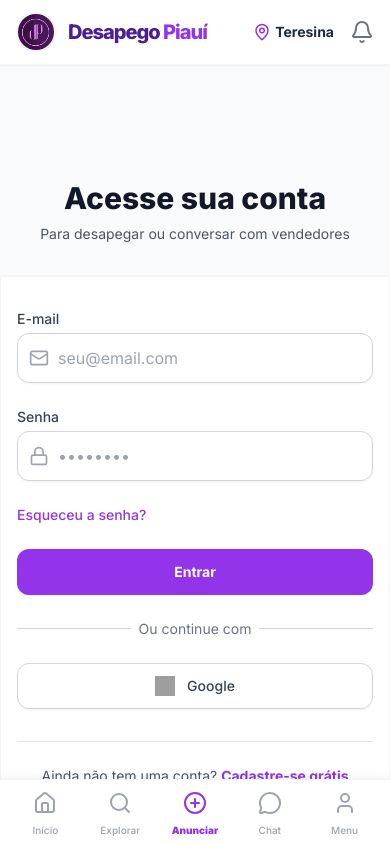
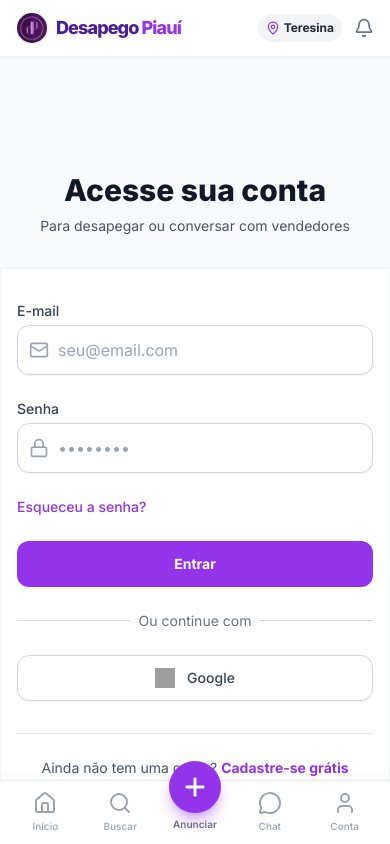
Before and after one commit to junior007x9/desapego-piaui, a Next.js app: page /login in a window 390 px wide. Shown: the top 844 px of the page. Built offline with nearby package versions, Linux system fonts and the light colour scheme; no server answers; grey boxes are pictures that could not be loaded.

Commit message:
feat: design mobile-first tipo olx

```diff
--- a/app/page.tsx
+++ b/app/page.tsx
@@ -4,15 +4,15 @@ import { db } from '@/lib/firebase'
 import { collection, getDocs, query, orderBy, limit } from 'firebase/firestore'
 import Link from 'next/link'
 import { useRouter } from 'next/navigation'
-import { Search, MapPin, ShoppingBag, Car, Home as HomeIcon, Smartphone, Watch, Laptop, Zap } from 'lucide-react'
+import { Search, MapPin, ShoppingBag, Car, Home as HomeIcon, Smartphone, Watch, Zap } from 'lucide-react'
 
 const CATEGORIAS_OLX = [
-  { nome: 'Imóveis', icon: <HomeIcon size={28} />, slug: 'Imóveis' },
-  { nome: 'Veículos', icon: <Car size={28} />, slug: 'Veículos' },
-  { nome: 'Eletrônicos', icon: <Smartphone size={28} />, slug: 'Eletrônicos' },
-  { nome: 'Casa', icon: <Zap size={28} />, slug: 'Para Casa' },
-  { nome: 'Moda', icon: <Watch size={28} />, slug: 'Moda e Beleza' },
-  { nome: 'Outros', icon: <ShoppingBag size={28} />, slug: 'Outros' },
+  { nome: 'Imóveis', icon: <HomeIcon size={24} />, slug: 'Imóveis' },
+  { nome: 'Veículos', icon: <Car size={24} />, slug: 'Veículos' },
+  { nome: 'Celulares', icon: <Smartphone size={24} />, slug: 'Eletrônicos' },
+  { nome: 'Casa', icon: <Zap size={24} />, slug: 'Para Casa' },
+  { nome: 'Moda', icon: <Watch size={24} />, slug: 'Moda e Beleza' },
+  { nome: 'Outros', icon: <ShoppingBag size={24} />, slug: 'Outros' },
 ]
 
 export default function Home() {
@@ -25,18 +25,13 @@ export default function Home() {
       try {
         const q = query(collection(db, 'anuncios'), orderBy('criadoEm', 'desc'), limit(20))
         const snap = await getDocs(q)
-
         const list: any[] = []
         snap.forEach(doc => {
-          const data = doc.data()
-          if (data.status === 'ativo') {
-            list.push({ id: doc.id, ...data })
-          }
+          if (doc.data().status === 'ativo') list.push({ id: doc.id, ...doc.data() })
         })
-
         setAds(list.slice(0, 8))
       } catch (error) {
-        console.error("Erro ao carregar os anúncios na Home:", error)
+        console.error(error)
       }
     }
     fetchRecentAds()
@@ -49,19 +44,20 @@ export default function Home() {
 
   return (
     <div className="bg-gray-50 min-h-screen">
-      {/* HEADER DE BUSCA - Fundo Roxo Escuro */}
-      <div className="bg-primary py-10 px-4">
+
+      {/* BARRA DE BUSCA - Compacta no Mobile, Banner no PC */}
+      <div className="bg-white md:bg-primary px-4 py-3 md:py-10 border-b md:border-none shadow-sm md:shadow-none">
         <div className="container mx-auto max-w-4xl text-center">
-          <h1 className="text-white text-3xl md:text-4xl font-black mb-6">O que você está procurando hoje?</h1>
+          <h1 className="hidden md:block text-white text-3xl md:text-4xl font-black mb-6">O que você está procurando hoje?</h1>
           <form onSubmit={handleSearch} className="relative">
             <input
               type="text"
-              placeholder="Ex: iPhone, Carro, Casa..."
-              className="w-full p-4 md:p-5 rounded-full shadow-xl outline-none text-lg pl-14 text-gray-800"
+              placeholder="Buscar em Teresina e região..."
+              className="w-full p-3 md:p-5 bg-gray-100 md:bg-white rounded-full md:shadow-xl outline-none text-base pl-12 md:pl-14 text-gray-800 focus:ring-2 focus:ring-accent md:focus:ring-primary transition-all"
               value={busca}
               onChange={(e) => setBusca(e.target.value)}
             />
-            <Search className="absolute left-5 top-1/2 -translate-y-1/2 text-primary" size={28} />
+            <Search className="absolute left-4 top-1/2 -translate-y-1/2 text-gray-400 md:text-primary" size={24} />
             <button type="submit" className="absolute right-3 top-1/2 -translate-y-1/2 bg-accent text-white px-6 py-2 rounded-full font-bold hover:bg-accent-dark transition hidden md:block">
               Pesquisar
             </button>
@@ -69,49 +65,47 @@ export default function Home() {
         </div>
       </div>
 
-      {/* CATEGORIAS CORRIGIDAS - Não esticam mais a tela do celular */}
-      <div className="bg-white border-b w-full">
-        <div className="container mx-auto px-4 py-8">
-          {/* A rolagem lateral agora acontece de forma contida aqui */}
-          <div className="flex overflow-x-auto gap-6 pb-2 no-scrollbar items-center md:justify-center">
+      {/* CATEGORIAS - Layout App Mobile (Icones Redondos) */}
+      <div className="bg-white pb-6 pt-4 w-full">
+        <div className="container mx-auto px-2">
+          <div className="flex overflow-x-auto gap-3 md:gap-6 px-2 no-scrollbar items-start md:justify-center">
             {CATEGORIAS_OLX.map((cat) => (
-              <Link key={cat.nome} href={`/todos-anuncios?cat=${cat.slug}`} className="flex flex-col items-center group shrink-0 w-[72px]">
-                <div className="w-16 h-16 bg-gray-100 rounded-full flex items-center justify-center text-gray-600 group-hover:bg-primary/10 group-hover:text-primary transition-all mb-2 border border-transparent group-hover:border-primary/20">
+              <Link key={cat.nome} href={`/todos-anuncios?cat=${cat.slug}`} className="flex flex-col items-center group shrink-0 w-[68px] md:w-[80px]">
+                <div className="w-14 h-14 md:w-16 md:h-16 bg-gray-50 border border-gray-100 rounded-full flex items-center justify-center text-primary group-hover:bg-primary group-hover:text-white transition-all mb-1.5 shadow-sm">
                   {cat.icon}
                 </div>
-                <span className="text-xs font-medium text-gray-700 group-hover:text-primary text-center">{cat.nome}</span>
+                <span className="text-[11px] md:text-sm font-medium text-gray-600 text-center leading-tight group-hover:text-primary">{cat.nome}</span>
               </Link>
             ))}
           </div>
         </div>
       </div>
 
-      {/* ANÚNCIOS RECENTES */}
-      <div className="container mx-auto px-4 py-12">
-        <div className="flex justify-between items-end mb-8">
-          <h2 className="text-2xl font-black text-gray-800 uppercase tracking-tighter italic">Destaques em Teresina</h2>
-          <Link href="/todos-anuncios" className="text-accent font-bold hover:text-accent-dark hover:underline">Ver todos</Link>
+      {/* ANÚNCIOS RECENTES - Grade justinha no mobile */}
+      <div className="container mx-auto px-3 md:px-4 py-6 md:py-12">
+        <div className="flex justify-between items-end mb-4 md:mb-8 px-1">
+          <h2 className="text-xl md:text-2xl font-black text-gray-800 tracking-tight">Destaques</h2>
+          <Link href="/todos-anuncios" className="text-accent text-sm md:text-base font-bold hover:underline">Ver todos</Link>
         </div>
 
         {ads.length === 0 ? (
-          <div className="text-center py-10 text-gray-500">
-            Nenhum anúncio ativo encontrado. Crie um anúncio e confirme o pagamento para aparecer aqui!
-          </div>
+          <div className="text-center py-10 text-gray-500 text-sm">Nenhum anúncio encontrado.</div>
         ) : (
-          <div className="grid grid-cols-2 md:grid-cols-3 lg:grid-cols-4 gap-4 md:gap-6">
+          /* NO MOBILE: grid-cols-2 com gap-3 (bem perto, estilo OLX). NO PC: gap-6 */
+          <div className="grid grid-cols-2 md:grid-cols-3 lg:grid-cols-4 gap-3 md:gap-6">
             {ads.map((ad) => (
-              <Link href={`/anuncio/${ad.id}`} key={ad.id} className="group bg-white rounded-lg border border-gray-200 hover:shadow-lg transition overflow-hidden flex flex-col">
-                <div className="aspect-square bg-gray-100 overflow-hidden">
+              <Link href={`/anuncio/${ad.id}`} key={ad.id} className="group bg-white rounded-xl border border-gray-100 hover:shadow-lg transition overflow-hidden flex flex-col shadow-sm">
+                <div className="aspect-square bg-gray-50 overflow-hidden relative">
                   <img src={ad.imagemUrl} className="w-full h-full object-cover group-hover:scale-105 transition-transform duration-500" />
                 </div>
                 <div className="p-3 flex flex-col flex-1">
-                  <h3 className="text-sm text-gray-700 line-clamp-2 mb-2 h-10 font-medium group-hover:text-primary transition-colors">{ad.titulo}</h3>
-                  <p className="text-xl font-black text-gray-900">
+                  <h3 className="text-xs md:text-sm text-gray-700 line-clamp-2 mb-1.5 h-8 md:h-10 font-medium group-hover:text-primary transition-colors leading-snug">{ad.titulo}</h3>
+                  <p className="text-lg md:text-xl font-black text-gray-900">
                     {new Intl.NumberFormat('pt-BR', { style: 'currency', currency: 'BRL' }).format(ad.preco)}
                   </p>
-                  <div className="mt-auto pt-3 text-[10px] text-gray-400 flex justify-between uppercase font-bold tracking-widest">
+                  <div className="mt-auto pt-2 text-[9px] md:text-[10px] text-gray-400 flex justify-between uppercase font-bold tracking-wider">
                     <span>Hoje</span>
-                    <span className="flex items-center gap-1"><MapPin size={10} className="text-accent"/> Teresina</span>
+                    <span className="flex items-center gap-0.5"><MapPin size={10} className="text-accent"/> Teresina</span>
                   </div>
                 </div>
               </Link>
--- a/components/BottomNav.tsx
+++ b/components/BottomNav.tsx
@@ -1,7 +1,7 @@
 'use client'
 import Link from 'next/link';
 import { usePathname } from 'next/navigation';
-import { Home, Search, PlusCircle, MessageCircle, User } from 'lucide-react';
+import { Home, Search, Plus, MessageCircle, User } from 'lucide-react';
 import { auth, db } from '@/lib/firebase';
 import { onAuthStateChanged } from 'firebase/auth';
 import { collection, query, where, onSnapshot } from 'firebase/firestore';
@@ -17,18 +17,12 @@ export default function BottomNav() {
 
     const unsubscribeAuth = onAuthStateChanged(auth, (currentUser) => {
       setUser(currentUser);
-
       if (currentUser) {
-        const q = query(
-          collection(db, 'chats'),
-          where('participantes', 'array-contains', currentUser.uid)
-        );
-
+        const q = query(collection(db, 'chats'), where('participantes', 'array-contains', currentUser.uid));
         unsubscribeChats = onSnapshot(q, (snapshot) => {
           let unread = false;
           snapshot.forEach(doc => {
-            const data = doc.data();
-            if (data.ultimoRemetenteId !== currentUser.uid && data.lido === false) unread = true;
+            if (doc.data().ultimoRemetenteId !== currentUser.uid && doc.data().lido === false) unread = true;
           });
           setHasUnread(unread);
         });
@@ -46,32 +40,47 @@ export default function BottomNav() {
 
   const navItems = [
     { label: 'Início', icon: Home, href: '/' },
-    { label: 'Explorar', icon: Search, href: '/todos-anuncios' },
-    { label: 'Anunciar', icon: PlusCircle, href: user ? '/anunciar' : '/login', special: true },
+    { label: 'Buscar', icon: Search, href: '/todos-anuncios' },
+    { label: 'Anunciar', icon: Plus, href: user ? '/anunciar' : '/login', special: true },
     { label: 'Chat', icon: MessageCircle, href: '/chat', badge: hasUnread },
-    { label: 'Menu', icon: User, href: '/perfil' },
+    { label: 'Conta', icon: User, href: '/perfil' },
   ];
 
   return (
-    <div className="md:hidden fixed bottom-0 left-0 right-0 bg-white border-t border-gray-100 px-2 pb-safe z-50 shadow-[0_-2px_10px_rgba(0,0,0,0.05)]">
-      <div className="flex justify-between items-center h-16">
+    <div className="md:hidden fixed bottom-0 left-0 right-0 bg-white border-t border-gray-200 px-2 pb-safe z-50 shadow-[0_-4px_10px_rgba(0,0,0,0.03)] h-16">
+      <div className="flex justify-between items-center h-full relative">
         {navItems.map((item) => {
           const isActive = pathname === item.href;
+
+          // ESTILO DO BOTÃO CENTRAL ANUNCIAR (Estilo App)
+          if (item.special) {
+            return (
+              <Link key={item.label} href={item.href} className="flex flex-col items-center justify-center flex-1 relative -top-4">
+                <div className="bg-accent shadow-lg shadow-accent/40 rounded-full p-3 text-white flex items-center justify-center transform active:scale-95 transition-transform">
+                  <item.icon size={28} strokeWidth={2.5} />
+                </div>
+                <span className="text-[10px] mt-1 text-gray-500 font-semibold">{item.label}</span>
+              </Link>
+            )
+          }
+
+          // ITENS NORMAIS
           return (
-            <Link key={item.label} href={item.href} className="flex flex-col items-center justify-center flex-1 relative">
-              <div className={`p-1 rounded-full transition-colors ${item.special ? 'text-accent' : ''}`}>
+            <Link key={item.label} href={item.href} className="flex flex-col items-center justify-center flex-1 relative h-full">
+              <div className="relative">
                 <item.icon
                   size={24}
-                  className={isActive && !item.special ? 'text-primary' : (item.special ? 'text-accent' : 'text-gray-400')}
+                  strokeWidth={isActive ? 2.5 : 2}
+                  className={isActive ? 'text-primary' : 'text-gray-400'}
                 />
                 {item.badge && (
-                  <span className="absolute top-2 right-1/2 translate-x-4 flex h-2 w-2">
+                  <span className="absolute -top-1 -right-1 flex h-3 w-3">
                     <span className="animate-ping absolute inline-flex h-full w-full rounded-full bg-red-400 opacity-75"></span>
-                    <span className="relative inline-flex rounded-full h-2 w-2 bg-red-500"></span>
+                    <span className="relative inline-flex rounded-full h-3 w-3 bg-red-500 border-2 border-white"></span>
                   </span>
                 )}
               </div>
-              <span className={`text-[10px] mt-1 ${isActive && !item.special ? 'text-primary font-bold' : (item.special ? 'text-accent font-black' : 'text-gray-400 font-medium')}`}>
+              <span className={`text-[10px] mt-1 ${isActive ? 'text-primary font-bold' : 'text-gray-400 font-medium'}`}>
                 {item.label}
               </span>
             </Link>
--- a/components/Navbar.tsx
+++ b/components/Navbar.tsx
@@ -22,7 +22,6 @@ export default function Navbar() {
   const handleLogout = async () => {
     if (window.confirm("Deseja sair da sua conta?")) {
       await signOut(auth);
-      alert("Você saiu com sucesso!");
       router.push('/');
     }
   };
@@ -30,36 +29,34 @@ export default function Navbar() {
   return (
     <nav className="bg-white shadow-sm border-b border-gray-100 sticky top-0 z-50">
       <div className="max-w-7xl mx-auto px-4 sm:px-6 lg:px-8">
-        <div className="flex justify-between h-16 items-center">
+        {/* Altura menor no mobile (h-14) e normal no PC (md:h-16) */}
+        <div className="flex justify-between h-14 md:h-16 items-center">
 
           {/* LADO ESQUERDO: Logo Redonda e Nome */}
-          <div className="flex items-center gap-4">
-            <Link href="/" className="flex items-center gap-3 group">
-              {/* Container para deixar a logo JPEG redonda */}
-              <div className="rounded-full overflow-hidden border-2 border-gray-100 shadow-inner w-10 h-10 flex items-center justify-center bg-gray-50">
+          <div className="flex items-center gap-2 md:gap-4">
+            <Link href="/" className="flex items-center gap-2 md:gap-3 group">
+              <div className="rounded-full overflow-hidden border border-gray-100 shadow-sm w-8 h-8 md:w-10 md:h-10 flex items-center justify-center bg-gray-50">
                 <Image
                   src="/logo.jpeg"
-                  alt="Logo Desapego Piauí"
+                  alt="Logo"
                   width={40}
                   height={40}
-                  className="object-cover" // object-cover é essencial para imagens redondas
+                  className="object-cover"
                   priority
                 />
               </div>
-              {/* Nome do Site em Roxo Escuro */}
-              <span className="text-primary font-extrabold text-xl tracking-tighter group-hover:text-primary-dark transition">
+              <span className="text-primary font-extrabold text-lg md:text-xl tracking-tighter group-hover:text-primary-dark transition">
                 Desapego <span className="text-accent">Piauí</span>
               </span>
             </Link>
-
-            <div className="hidden sm:flex items-center gap-1 text-gray-500 hover:text-primary cursor-pointer transition ml-2">
-              <MapPin size={18} />
-              <span className="text-sm font-medium">Teresina, PI</span>
-            </div>
           </div>
 
           {/* LADO DIREITO: Desktop */}
           <div className="hidden md:flex items-center space-x-6">
+            <div className="flex items-center gap-1 text-gray-500 hover:text-primary cursor-pointer transition mr-2">
+              <MapPin size={18} />
+              <span className="text-sm font-medium">Teresina, PI</span>
+            </div>
             <Link href="/chat" className="text-gray-600 hover:text-primary font-medium transition">Chat</Link>
             <Link href="/favoritos" className="text-gray-600 hover:text-primary font-medium transition">Favoritos</Link>
 
@@ -70,11 +67,9 @@ export default function Navbar() {
                 <button onClick={handleLogout} className="text-red-500 hover:text-red-600 font-bold text-sm transition">Sair</button>
               </div>
             ) : (
-              // Link Entrar em Roxo Escuro
               <Link href="/login" className="text-primary hover:text-primary-dark font-bold transition">Entrar</Link>
             )}
 
-            {/* Botão Anunciar em Roxo Mais Claro */}
             <Link
               href={user ? "/anunciar" : "/login"}
               className="bg-accent hover:bg-accent-dark text-white px-6 py-2 rounded-full font-bold transition-all shadow-md hover:shadow-lg transform hover:-translate-y-0.5"
@@ -83,15 +78,14 @@ export default function Navbar() {
             </Link>
           </div>
 
-          {/* ICONES MOBILE */}
-          <div className="flex md:hidden items-center gap-4">
-             <div className="flex items-center gap-1 text-gray-800 font-bold text-sm">
-                {/* Ícone de localização usando a cor de destaque */}
-                <MapPin size={18} className="text-accent" />
+          {/* ICONES MOBILE (Apenas localização curta e sino) */}
+          <div className="flex md:hidden items-center gap-3">
+             <div className="flex items-center gap-1 text-gray-800 font-bold text-xs bg-gray-100 px-2 py-1.5 rounded-full">
+                <MapPin size={14} className="text-accent" />
                 <span>Teresina</span>
              </div>
              <button className="text-gray-500 hover:text-primary transition">
-                <Bell size={24} />
+                <Bell size={20} />
              </button>
           </div>
 
```
